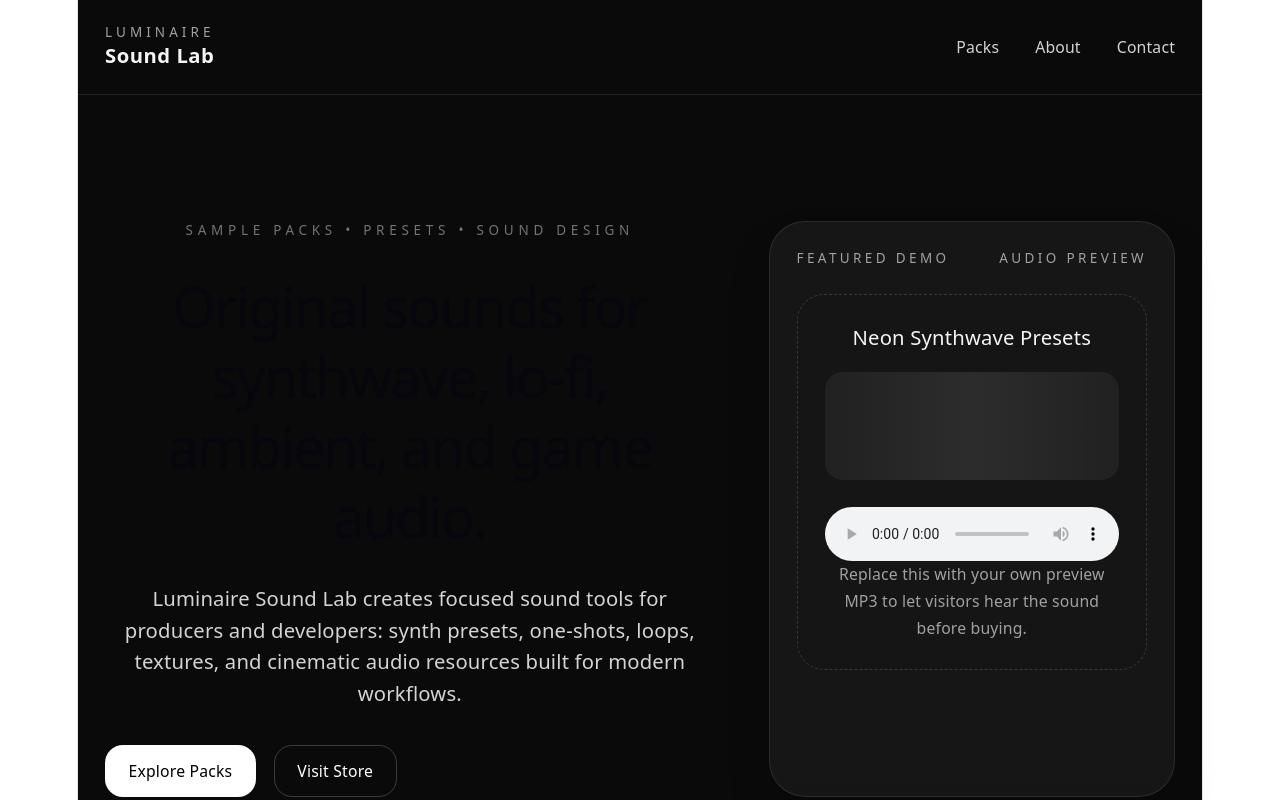
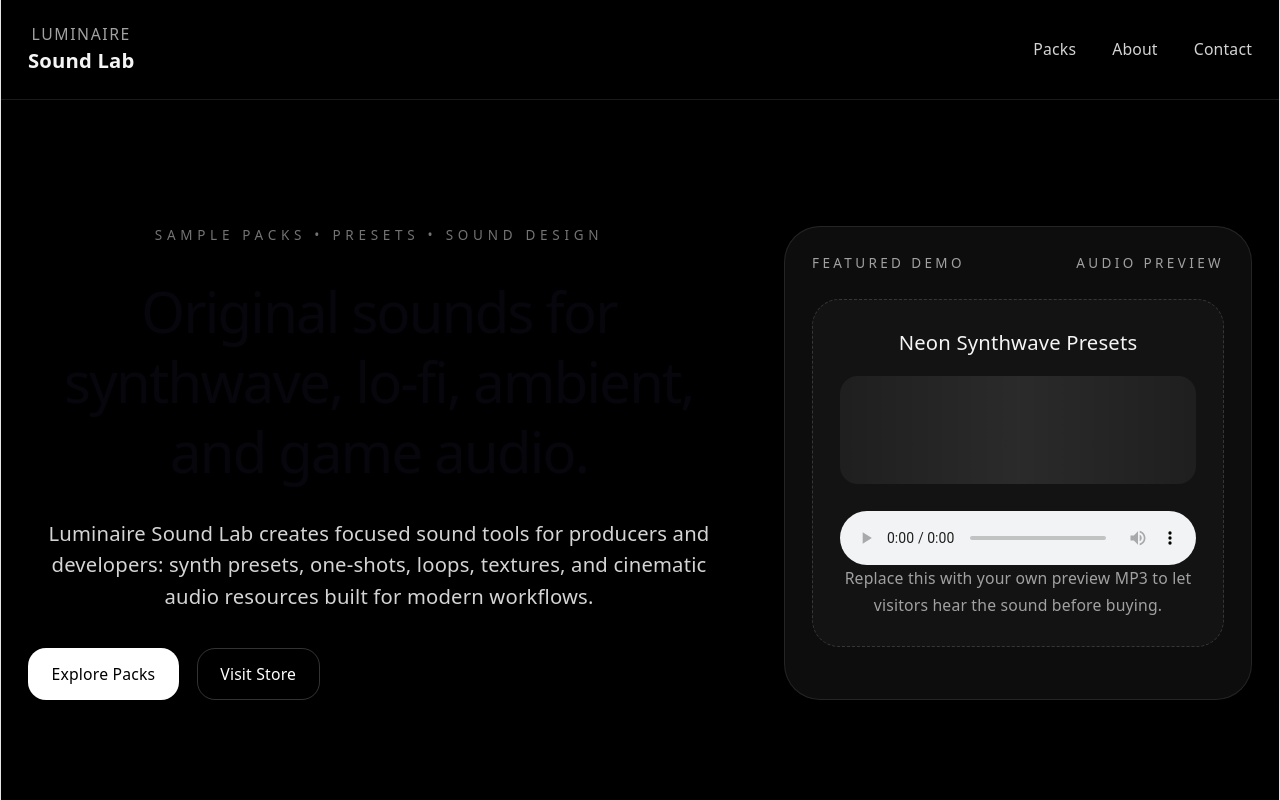
Before and after one commit to MMcBreezy/luminaire-sound-lab-site, a React (Vite) app: page / in a window 1280 px wide. Shown: the top 800 px of the page. Built offline with nearby package versions, Linux system fonts and the light colour scheme.

Commit message:
updates to left/right border and logo

```diff
--- a/src/App.jsx
+++ b/src/App.jsx
@@ -24,12 +24,12 @@ export default function LuminaireSoundLabPage() {
   ];
 
   return (
-    <div className="min-h-screen bg-neutral-950 text-neutral-100">
+    <div className="min-h-screen w-full bg-black text-neutral-100">
       <header className="border-b border-white/10">
         <div className="mx-auto flex max-w-6xl items-center justify-between px-6 py-5">
           <div>
-            <div className="text-xs uppercase tracking-[0.3em] text-neutral-400">Luminaire</div>
-            <div className="text-lg font-semibold tracking-wide">Sound Lab</div>
+            <div className="text-sm uppercase tracking-widest text-neutral-400">Luminaire</div>
+            <div className="text-lg font-semibold">Sound Lab</div>
           </div>
           <nav className="hidden gap-8 text-sm text-neutral-300 md:flex">
             <a href="#packs" className="transition hover:text-white">Packs</a>
--- a/src/index.css
+++ b/src/index.css
@@ -57,8 +57,7 @@ body {
 }
 
 #root {
-  width: 1126px;
-  max-width: 100%;
+  width: 100%;
   margin: 0 auto;
   text-align: center;
   border-inline: 1px solid var(--border);
```
